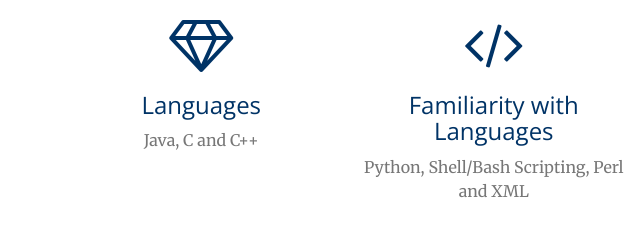
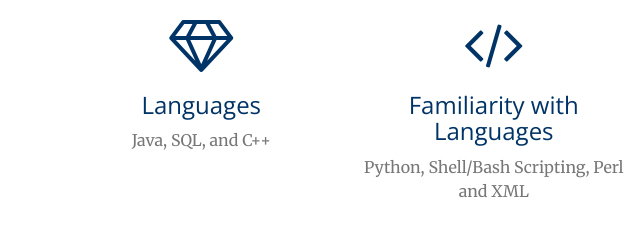
Before and after one commit to Tanagent/tanagent.github.io, a plain HTML site: page index.html in a window 1280 px wide. Shown: the part 1420-1660 px from the top of the page, 0-640 px from the left. Drawn offline with nearby package versions, Linux system fonts and the light colour scheme.

Commit message:
modified languages

```diff
--- a/index.html
+++ b/index.html
@@ -90,7 +90,7 @@
                     <div class="service-box">
                         <i class="fa fa-4x fa-diamond text-primary sr-icons"></i>
                         <h3>Languages</h3>
-                        <p class="text-muted">Java, C and C++</p>
+                        <p class="text-muted">Java, SQL, and C++</p>
                     </div>
                 </div>
                 <div class="col-lg-3 col-md-6 text-center">
```
